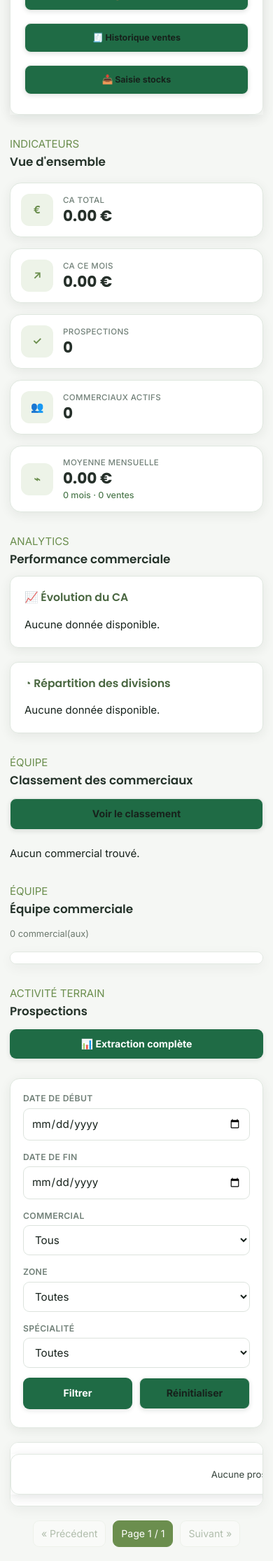
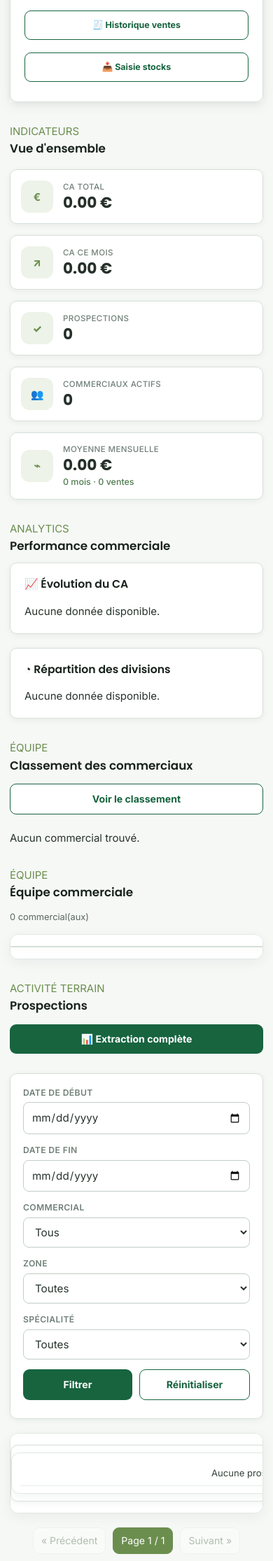
Before and after one commit to Nasora-group/nasora-crm, a Flask app: page /admin_dashboard in a window 390 px wide; the page is wider, and only the part inside the window is pictured. Shown: the part 2329-4560 px from the top of that part at 70% size. Run offline with Flask 3, Linux system fonts and the light colour scheme; the visitor is signed in with stand-in values (Sample User, id 1); data comes from the database, SQL or seed files in the repository; data that the repository does not hold is empty; some libraries are stand-ins or nearby versions.

Commit message:
Refonte contraste et lisibilite globale du CRM

```diff
--- a/app/static/css/nasora-visual-system.css
+++ b/app/static/css/nasora-visual-system.css
@@ -1,16 +1,135 @@
-/* NASORA CRM — unified visual system */
-:root{--nasora-green:#1f6b45;--nasora-green-hover:#2f7d55;--nasora-green-soft:#eef6f0;--nasora-ink:#26302a;--nasora-muted:#5b6b5e;--nasora-border:#dfe7df;--nasora-white:#fff;--nasora-shadow:0 4px 16px rgba(38,48,42,.08);--nasora-radius:12px}
-.site-nav{background:linear-gradient(90deg,var(--nasora-green),#245f42)!important;box-shadow:0 3px 12px rgba(31,107,69,.18)!important}
+/* NASORA CRM — Unified visual system v2
+   Objectif : interface fluide, contrastée, lisible et professionnelle.
+   Palette sobre : vert NASORA + surfaces neutres + contrastes accessibles.
+*/
+:root{
+  --nasora-green:#17643f;
+  --nasora-green-hover:#125235;
+  --nasora-green-dark:#0f3f2a;
+  --nasora-green-soft:#eaf4ee;
+  --nasora-green-pale:#f4f8f5;
+  --nasora-ink:#18221c;
+  --nasora-text:#27332c;
+  --nasora-muted:#59665e;
+  --nasora-border:#d6e0d8;
+  --nasora-border-strong:#c1cec4;
+  --nasora-white:#fff;
+  --nasora-bg:#f6f8f6;
+  --nasora-shadow:0 2px 10px rgba(24,34,28,.06);
+  --nasora-shadow-hover:0 7px 20px rgba(24,34,28,.10);
+  --nasora-radius:10px;
+}
+
+html{scroll-behavior:smooth}
+body{
+  background:var(--nasora-bg)!important;
+  color:var(--nasora-text)!important;
+  font-family:Inter,system-ui,-apple-system,"Segoe UI",sans-serif!important;
+  line-height:1.55;
+}
+
+/* Hiérarchie des titres */
+h1,h2,h3,h4{color:var(--nasora-ink)!important;line-height:1.25}
+p,label,td,li{color:var(--nasora-text)}
+small,.muted,.text-muted{color:var(--nasora-muted)!important}
+
+/* Navigation horizontale */
+.site-nav{
+  background:var(--nasora-green)!important;
+  box-shadow:0 2px 10px rgba(15,63,42,.16)!important;
+  border:0!important;
+}
 .nav-inner{align-items:center!important;gap:2px!important}
-.site-nav a,.site-nav button{font-family:Inter,sans-serif!important;font-size:.70rem!important;font-weight:650!important;line-height:1.25!important;letter-spacing:.005em!important;padding:10px 8px!important;color:#fff!important;text-shadow:0 1px 1px rgba(0,0,0,.15)!important;border-radius:7px!important}
-.site-nav .nav-icon{width:20px!important;min-width:20px!important;height:20px!important;font-size:.88rem!important;font-weight:700!important;display:inline-flex!important;align-items:center!important;justify-content:center!important}
-.site-nav a:hover,.site-nav a:focus-visible{background:rgba(255,255,255,.14)!important;color:#fff!important;transform:translateY(-1px)}
-.site-nav .nav-divider{height:24px!important;width:1px!important;margin:0 4px!important;background:rgba(255,255,255,.3)!important}
-.site-nav .nav-logout-form button{background:#fff!important;color:var(--nasora-green)!important;text-shadow:none!important;border:1px solid rgba(255,255,255,.8)!important}
-.site-nav .nav-logout-form button .nav-icon{color:var(--nasora-green)!important}
-.kpi-card,.panel,.chart-card,.form-container,.filter-form,.responsive-table{border-color:var(--nasora-border)!important;box-shadow:var(--nasora-shadow)!important}
-.kpi-card:hover,.chart-card:hover,.panel:hover{box-shadow:0 8px 24px rgba(38,48,42,.11)!important}
-.btn,.btn-submit{background:var(--nasora-green)!important}.btn:hover,.btn-submit:hover{background:var(--nasora-green-hover)!important}
-.form-input:focus{border-color:var(--nasora-green)!important;box-shadow:0 0 0 3px rgba(31,107,69,.14)!important}
-.responsive-table th{background:var(--nasora-green-soft)!important;color:var(--nasora-green)!important}
-@media(max-width:900px){.site-nav a,.site-nav button{font-size:.82rem!important;padding:11px 12px!important}.site-nav .nav-icon{font-size:.95rem!important}}
+.site-nav a,.site-nav button{
+  font-family:Inter,sans-serif!important;
+  font-size:.72rem!important;
+  font-weight:600!important;
+  line-height:1.2!important;
+  letter-spacing:0!important;
+  padding:9px 8px!important;
+  color:#fff!important;
+  text-shadow:none!important;
+  border-radius:7px!important;
+  transition:background-color .16s ease,color .16s ease,transform .16s ease!important;
+}
+.site-nav .nav-icon{
+  width:20px!important;min-width:20px!important;height:20px!important;
+  font-size:.88rem!important;font-weight:700!important;
+  display:inline-flex!important;align-items:center!important;justify-content:center!important;
+}
+.site-nav a:hover,.site-nav a:focus-visible{
+  background:rgba(255,255,255,.13)!important;color:#fff!important;transform:none!important;
+}
+.site-nav a:focus-visible,.site-nav button:focus-visible{outline:2px solid #fff!important;outline-offset:2px}
+.site-nav .nav-divider{height:22px!important;width:1px!important;margin:0 4px!important;background:rgba(255,255,255,.28)!important}
+.site-nav .nav-logout-form button{
+  background:#fff!important;color:var(--nasora-green-dark)!important;
+  text-shadow:none!important;border:1px solid rgba(255,255,255,.9)!important;
+}
+.site-nav .nav-logout-form button .nav-icon{color:var(--nasora-green-dark)!important}
+
+/* Cartes / panneaux */
+.kpi-card,.panel,.chart-card,.form-container,.filter-form,.responsive-table,.summary-card{
+  background:var(--nasora-white)!important;
+  border:1px solid var(--nasora-border)!important;
+  box-shadow:var(--nasora-shadow)!important;
+  border-radius:var(--nasora-radius)!important;
+}
+.kpi-card:hover,.chart-card:hover,.panel:hover,.summary-card:hover{
+  box-shadow:var(--nasora-shadow-hover)!important;
+  transform:none!important;
+}
+
+/* Boutons */
+.btn,.btn-submit{
+  background:var(--nasora-green)!important;
+  color:#fff!important;
+  border-color:var(--nasora-green)!important;
+  box-shadow:none!important;
+}
+.btn:hover,.btn-submit:hover{background:var(--nasora-green-hover)!important;color:#fff!important}
+.btn:focus-visible,.btn-submit:focus-visible{outline:3px solid rgba(23,100,63,.25)!important;outline-offset:2px}
+.btn-outline{background:#fff!important;color:var(--nasora-green)!important;border:1px solid var(--nasora-green)!important}
+.btn-outline:hover{background:var(--nasora-green-soft)!important;color:var(--nasora-green-dark)!important}
+
+/* Formulaires */
+input,select,textarea,.form-input{
+  background:#fff!important;color:var(--nasora-text)!important;
+  border:1px solid var(--nasora-border-strong)!important;
+  border-radius:8px!important;
+}
+input::placeholder,textarea::placeholder{color:#748078!important}
+input:focus,select:focus,textarea:focus,.form-input:focus{
+  border-color:var(--nasora-green)!important;
+  box-shadow:0 0 0 3px rgba(23,100,63,.12)!important;
+  outline:none!important;
+}
+
+/* Tableaux */
+table{color:var(--nasora-text)!important}
+.responsive-table th,.responsive-table thead th{
+  background:var(--nasora-green-soft)!important;
+  color:var(--nasora-green-dark)!important;
+  border-bottom:1px solid var(--nasora-border-strong)!important;
+  font-weight:700!important;
+}
+.responsive-table td{border-bottom:1px solid #e6ece7!important}
+.responsive-table tbody tr:nth-child(even){background:#fbfcfb!important}
+.responsive-table tbody tr:hover{background:#f0f6f2!important}
+
+/* Liens */
+a{color:var(--nasora-green)!important}
+a:hover{color:var(--nasora-green-dark)!important}
+.site-nav a,.site-nav .nav-logout-form button{color:#fff!important}
+
+/* Messages */
+.flash{border-radius:8px!important;border:1px solid var(--nasora-border)!important}
+
+/* Réduction des mouvements : interface stable et confortable */
+*,*::before,*::after{transition-duration:.16s}
+@media(prefers-reduced-motion:reduce){html{scroll-behavior:auto}*,*::before,*::after{transition:none!important;animation:none!important}}
+
+@media(max-width:900px){
+  .site-nav a,.site-nav button{font-size:.82rem!important;padding:10px 11px!important}
+  .site-nav .nav-icon{font-size:.95rem!important}
+}
```
